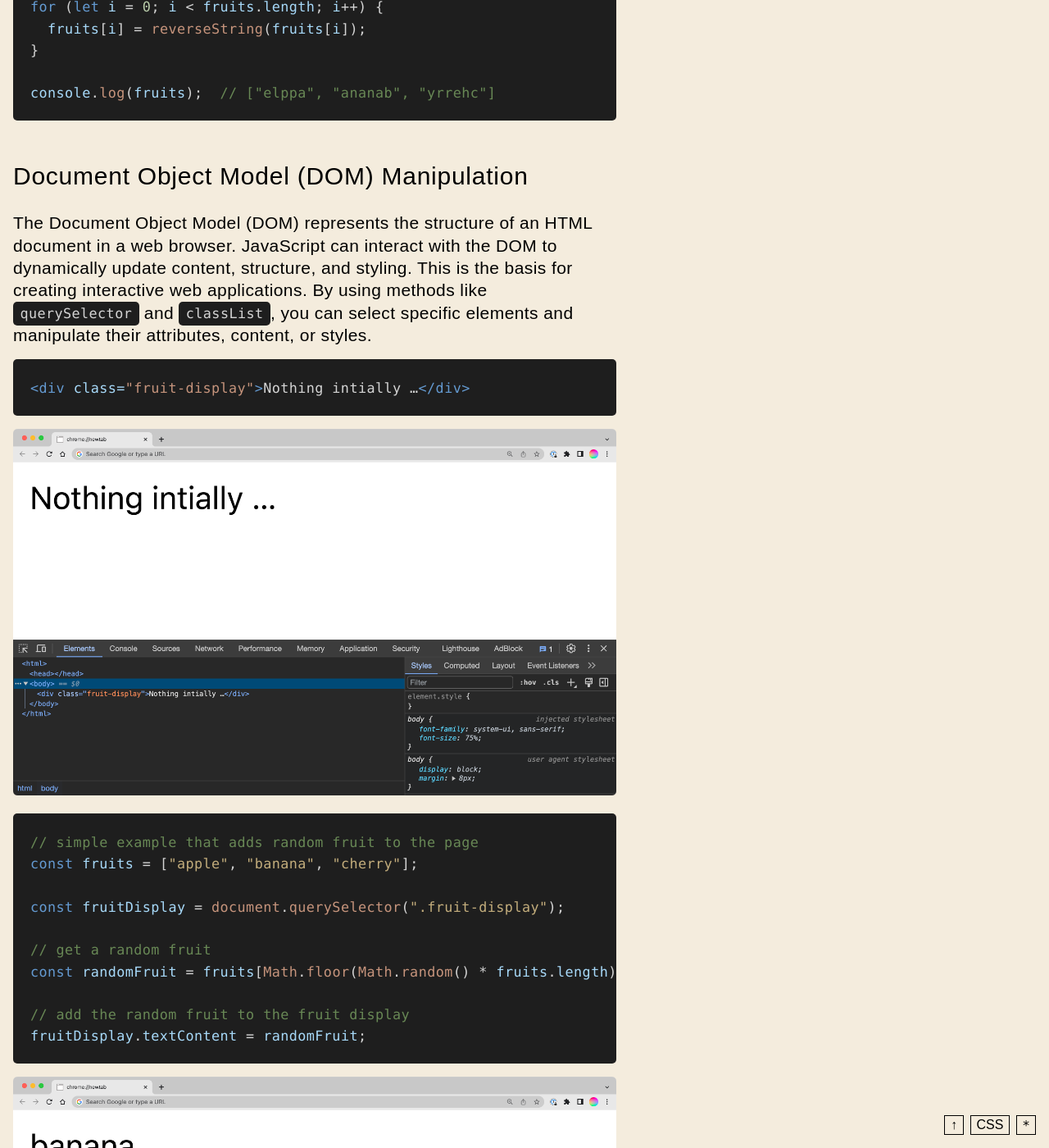
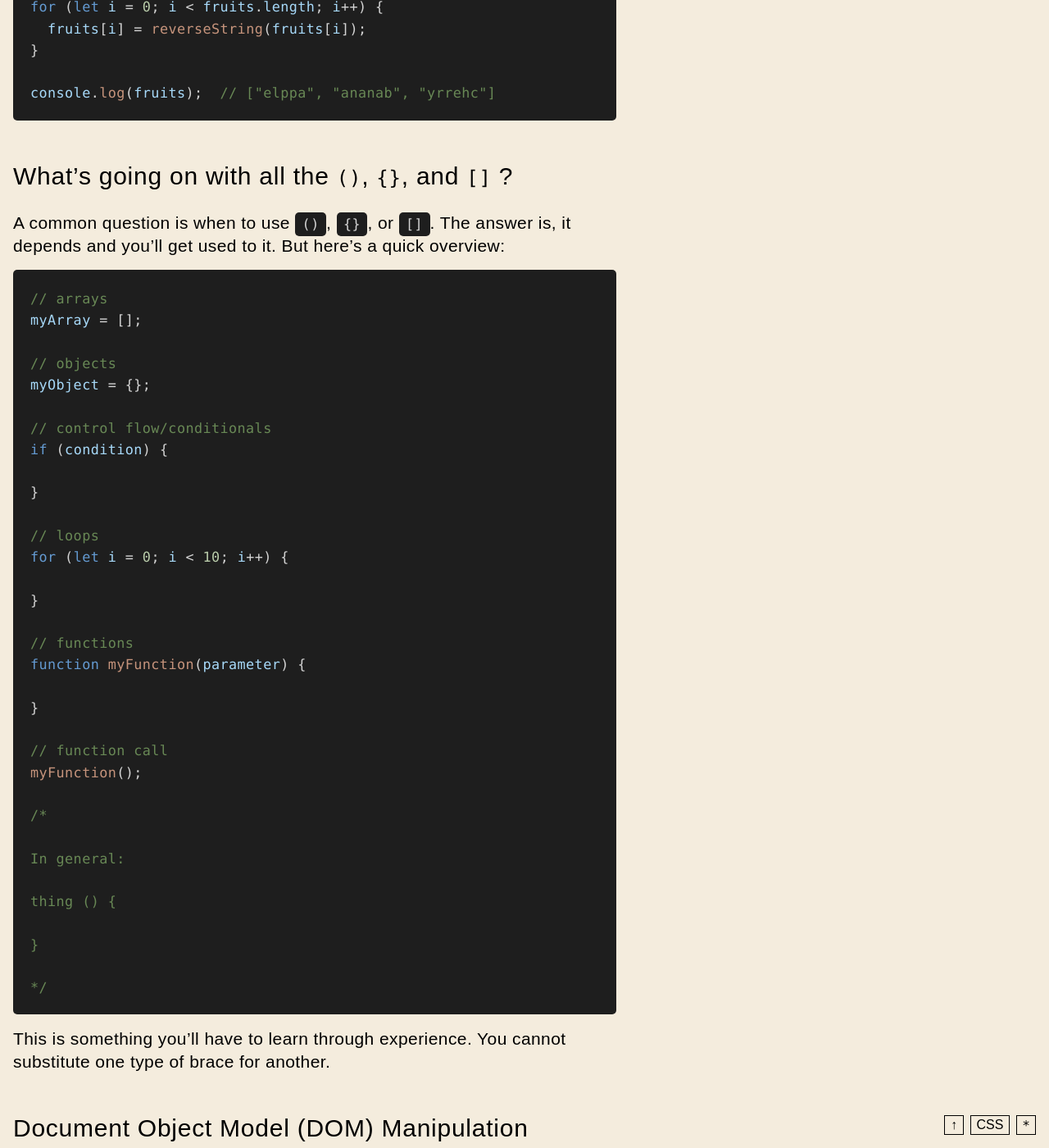
Before and after one commit to jackrieger/core-1-interaction, a Jekyll site: the page built from lectures/intro-to-javascript/index.md, in a window 1280 px wide and 1400 px high, scrolled down 11852 px. Shown: the whole window at 82% size. Built offline with Jekyll 4.4.1, drawn with Linux system fonts in a browser that asks for light colours; some of the changed text lies outside the part shown.

Commit message:
More updates for JS lecture

````diff
--- a/lectures/intro-to-javascript/index.md
+++ b/lectures/intro-to-javascript/index.md
@@ -272,6 +272,48 @@ for (let i = 0; i < fruits.length; i++) {
 console.log(fruits);  // ["elppa", "ananab", "yrrehc"]
 ```
 
+## What's going on with all the `()`, `{}`, and `[]` ?
+
+A common question is when to use `()`, `{}`, or `[]`. The answer is, it depends and you'll get used to it. But here's a quick overview:
+
+```javascript
+// arrays
+myArray = [];
+
+// objects
+myObject = {};
+
+// control flow/conditionals
+if (condition) {
+
+}
+
+// loops
+for (let i = 0; i < 10; i++) {
+
+}
+
+// functions
+function myFunction(parameter) {
+
+}
+
+// function call
+myFunction();
+
+/*
+
+In general:
+
+thing () {
+
+}
+
+*/
+```
+
+This is something you'll have to learn through experience. You cannot substitute one type of brace for another.
+
 ## Document Object Model (DOM) Manipulation
 
 The Document Object Model (DOM) represents the structure of an HTML document in a web browser. JavaScript can interact with the DOM to dynamically update content, structure, and styling. This is the basis for creating interactive web applications. By using methods like `querySelector` and `classList`, you can select specific elements and manipulate their attributes, content, or styles.
@@ -297,7 +339,7 @@ fruitDisplay.textContent = randomFruit;
 
 ![Alt text](random-fruit-to-the-page.png)
 
-> Here I threw the JavaScript directly into the console and ran it. You can do that to test something out quickly!
+> Here I threw the JavaScript directly into the console and ran it. You can do that to test something out quickly! Though, there can be unexpected behavior – it's definitely not the same as running the code in your script file.
 
 Let's code a stoplight that changes periodically from red to green to yellow:
 
````
Also changed, not shown: lectures/index.md (+5 -0 lines), 1 other file.
